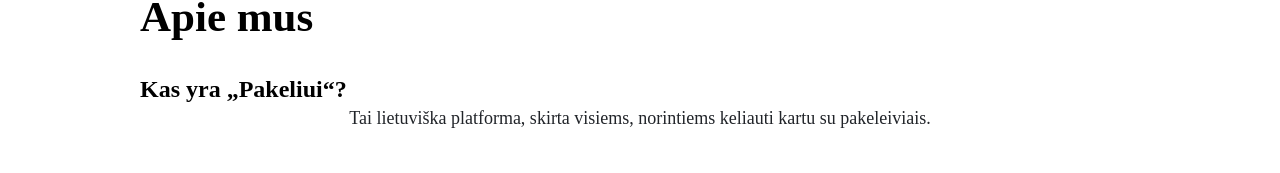
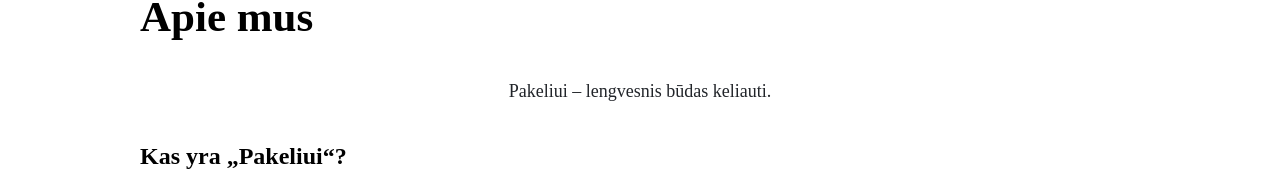
Before and after one commit to gameg0065/Pakeliui, a Vue app in the folder Front-end/: page /about in a window 1280 px wide. Shown: the part 627-800 px from the top of the page. Built offline with nearby package versions, Linux system fonts and the light colour scheme; a web font is replaced by a local one; what vue-js-modal would draw is missing.

Commit message:
add Pakeliui – lengvesnis būdas keliauti.

```diff
--- a/Front-end/src/views/About.vue
+++ b/Front-end/src/views/About.vue
@@ -2,6 +2,7 @@
   <div class="about">
     <div class="body">
       <h2>Apie mus</h2>
+      <p>Pakeliui – lengvesnis būdas keliauti. </p>
       <h4>Kas yra „Pakeliui“?</h4>
       <p>Tai lietuviška platforma, skirta visiems, norintiems keliauti kartu su pakeleiviais.
       </p>
```
